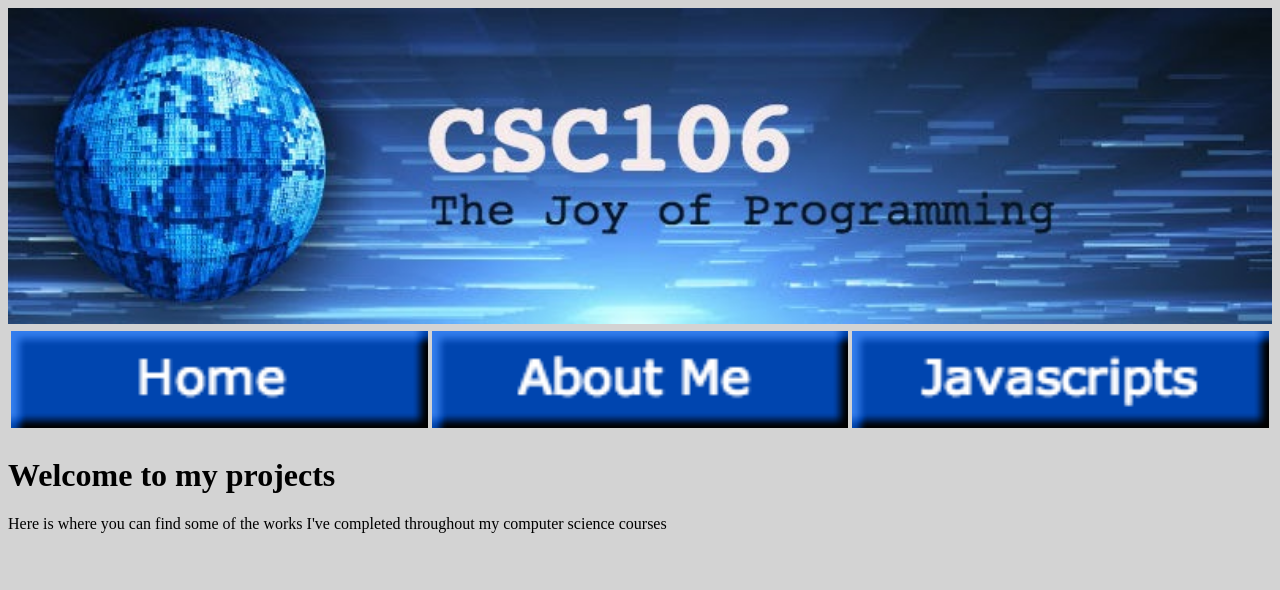
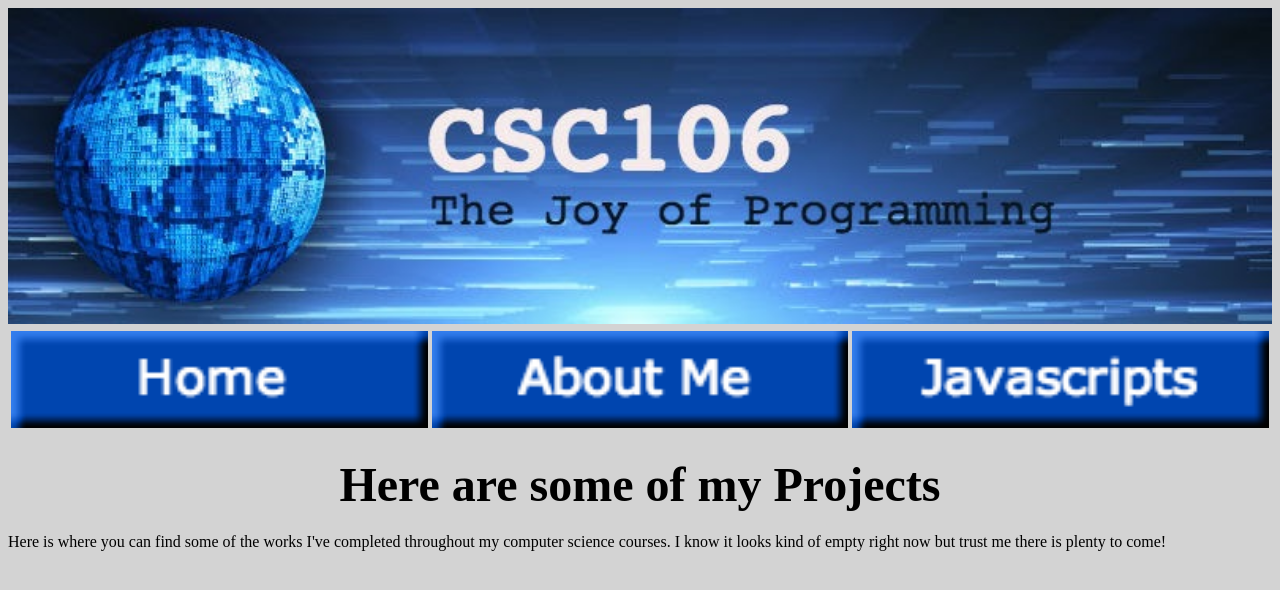
Before and after one commit to EthanFleury/ethanfleury.github.io, a plain HTML site: page javascripts.html in a window 1280 px wide. Drawn offline with Linux system fonts and the light colour scheme.

Commit message:
Update javascripts.html

```diff
--- a/javascripts.html
+++ b/javascripts.html
@@ -13,7 +13,7 @@
                 <td><a href="javascripts.html"><img style="width:100%;" src="Javascripts.png" alt="javascript button"></a></td>
             </tr>
         </table>
-        <h1>Welcome to my projects</h1>
-        Here is where you can find some of the works I've completed throughout my computer science courses
+       <h1><center><font size="24">Here are some of my Projects</font></center></h1>
+        Here is where you can find some of the works I've completed throughout my computer science courses. I know it looks kind of empty right now but trust me there is plenty to come!
     </body>
 </html>
```
